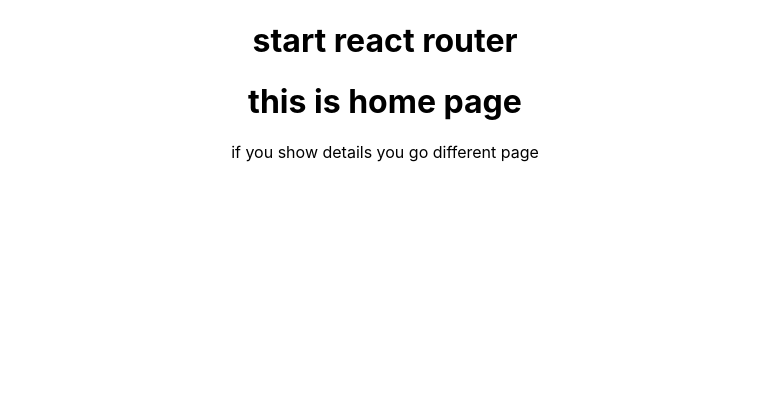
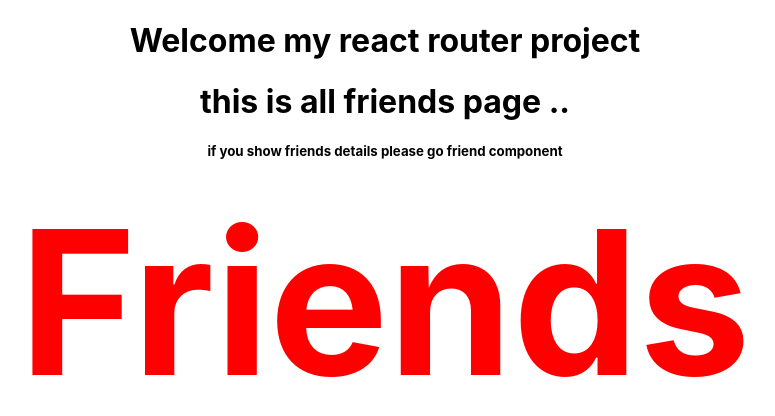
Before and after one commit to Shihab2022/-simple-react-router-example, a React (Create React App) app: page /friends in a window 1280 px wide. Shown: the top 416 px of the page, without its empty margins (255-1030 px from the left). Built offline with nearby package versions, Linux system fonts and the light colour scheme.

Commit message:
some interactive different componants

```diff
--- a/src/App.js
+++ b/src/App.js
@@ -1,11 +1,21 @@
+import { Route, Routes } from 'react-router-dom';
 import './App.css';
+import About from './Components/About/About';
+import Friends from './Components/Friends/Friends';
 import Home from './Components/Home/Home';
+import NotFount from './Components/NotFount/NotFount';
 
 function App() {
   return (
     <div className="App">
-     <h1>start react router</h1>
-     <Home></Home>
+     <h1>Welcome my react router project</h1>
+   <Routes>
+     <Route path='/' element={<Home></Home>}></Route>
+     <Route path='/friends' element={<Friends></Friends>}></Route>
+     <Route path='/about' element={<About></About>}></Route>
+     <Route path='*' element={<NotFount></NotFount>}></Route>
+   </Routes>
+
     </div>
   );
 }
--- a/src/Components/About/About.js
+++ b/src/Components/About/About.js
@@ -4,6 +4,7 @@ const About = () => {
     return (
         <div>
             <h1>this is about page</h1>
+            <p > <span style={{color:"red",fontWeight:'bold',fontSize:"200px"}} >About</span></p>
         </div>
     );
 };
--- a/src/Components/Friends/Friends.js
+++ b/src/Components/Friends/Friends.js
@@ -5,6 +5,7 @@ const Friends = () => {
         <div>
             <h1>this is all friends page ..</h1>
             <h5>if you show friends details please go friend component</h5>
+            <p > <span style={{color:"red",fontWeight:'bold',fontSize:"200px"}} >Friends</span></p>
         </div>
     );
 };
--- a/src/Components/Home/Home.js
+++ b/src/Components/Home/Home.js
@@ -5,6 +5,7 @@ const Home = () => {
         <div>
             <h1>this is home page </h1>
             <p>if you show details  you go different page</p>
+            <p > <span style={{color:"red",fontWeight:'bold',fontSize:"200px"}} >Home</span></p>
         </div>
     );
 };
--- /dev/null
+++ b/src/Components/NotFount/NotFount.js
@@ -0,0 +1,14 @@
+import React from 'react';
+
+const NotFount = () => {
+    return (
+        <div>
+          <h1>this page is not Available  . please go to another page .</h1>
+
+
+          <p style={{textAlign: 'center',fontSize:"100px"}}>EROR : <span style={{color:"red",fontWeight:'bold',fontSize:"200px"}} >404</span></p>
+        </div>
+    );
+};
+
+export default NotFount;
```
